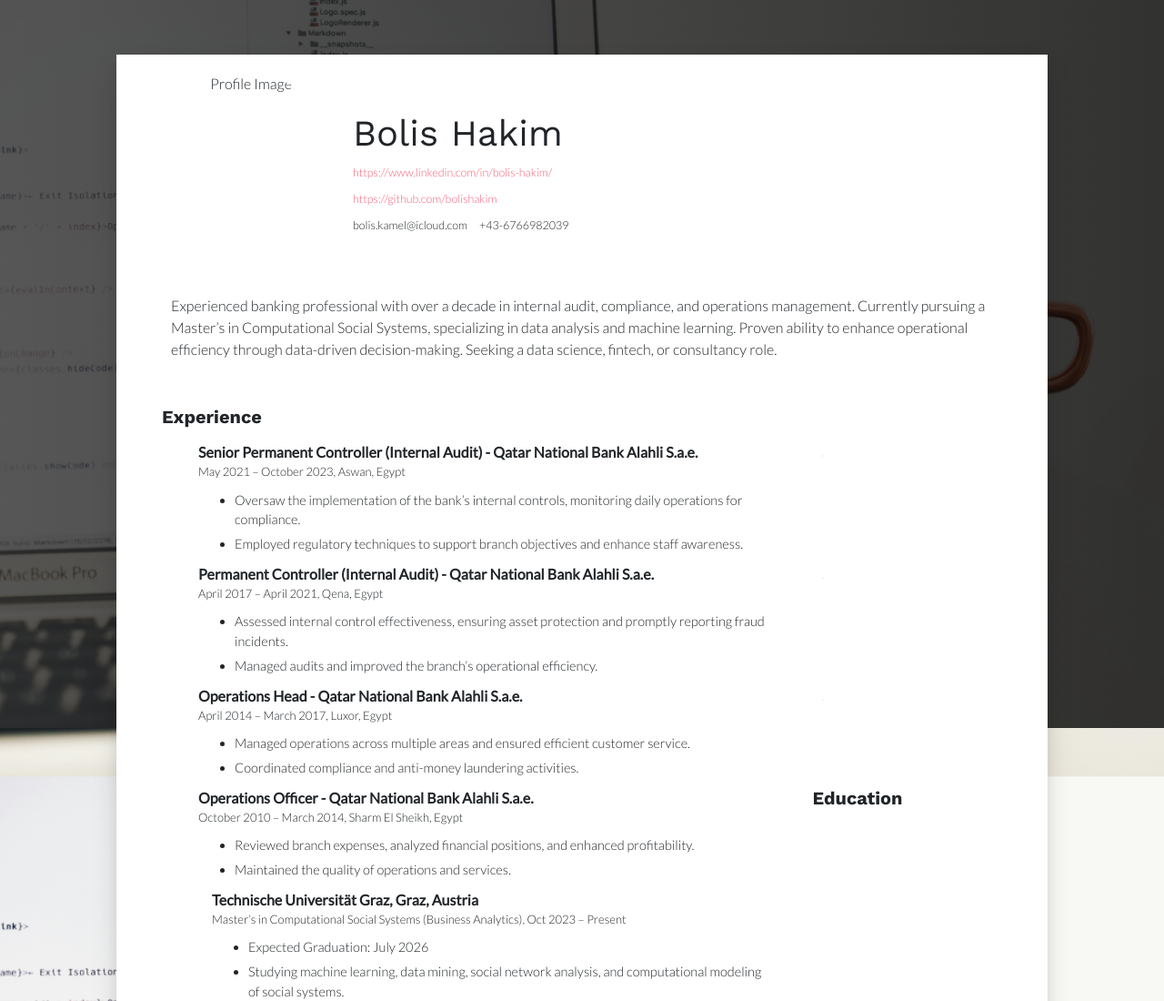
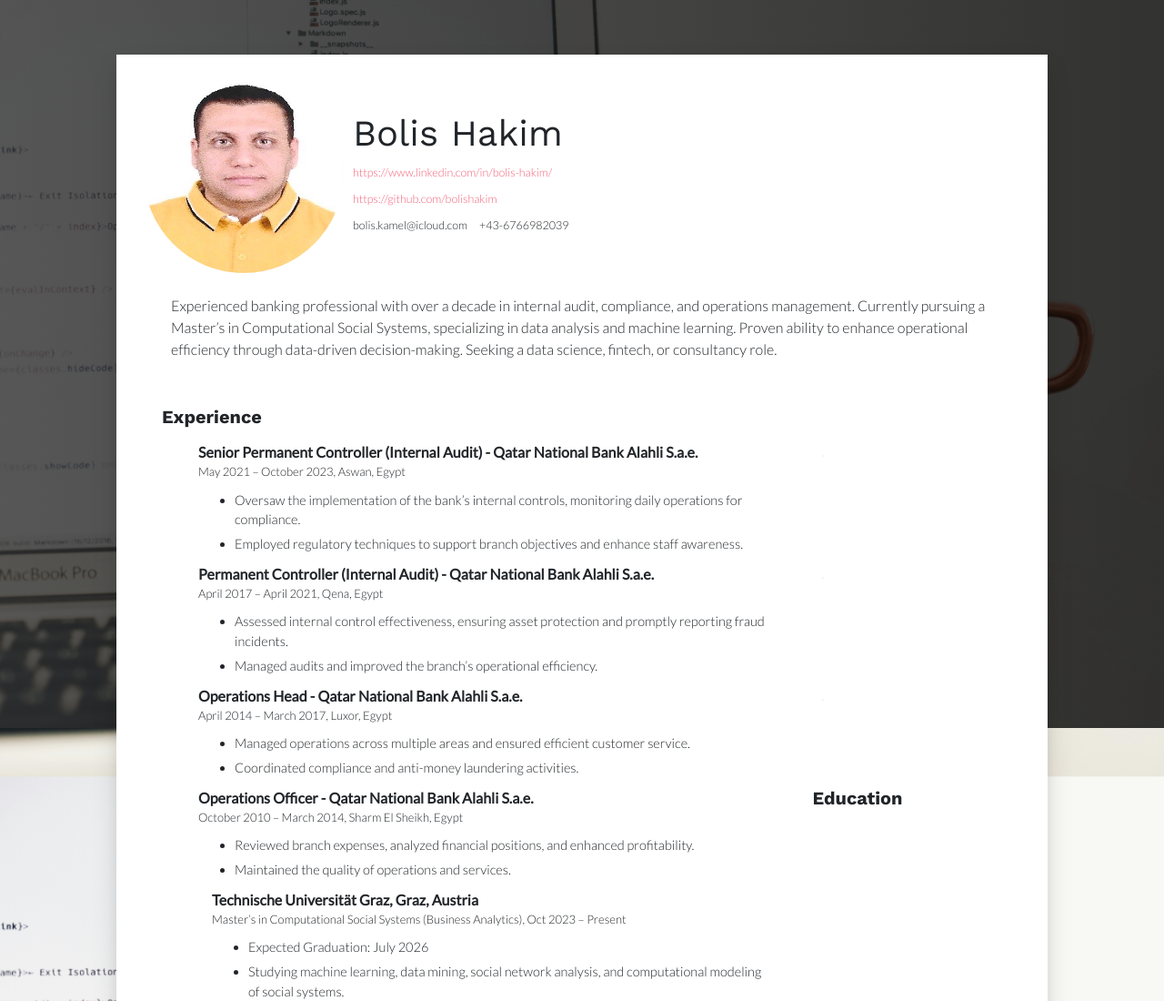
Before and after one commit to bolishakim/BolisHakim.github.io, a plain HTML site: page index.html in a window 1280 px wide. Shown: the top 1100 px of the page at 91% size. Drawn offline with nearby package versions, Linux system fonts and the light colour scheme; some icons are missing.

Commit message:
Update index.html

```diff
--- a/index.html
+++ b/index.html
@@ -55,7 +55,7 @@
             <div class="container">
                 <div class="section-content">
                     <div class="title-wrap d-flex align-items-center">
-                        <img src="img/profile-picture.png" alt="Profile Image" width="220" height="220" class="mr-3 rounded-circle">
+                        <img src="img/profile-picture.jpg" alt="Profile Image" width="220" height="220" class="mr-3 rounded-circle">
                         <div>
                             <h1 class="section-title mb-0 text-left"><b>Bolis Hakim</b></h1>
                             <div class="contact-info mt-2 text-left">
@@ -135,7 +135,7 @@
                             </ul>
                         </div>
 
-                        <!-- Education Section -->
+                        <!-- Projects Section -->
                         <div class="row text-center">
                             <div class="col-md-4 col-sm-6">
                                 <h3 class="mb-4 mx-2 text-left" style="margin-left: 20px !important; font-weight: bold; font-size: 20px;">Education</h3>
```
